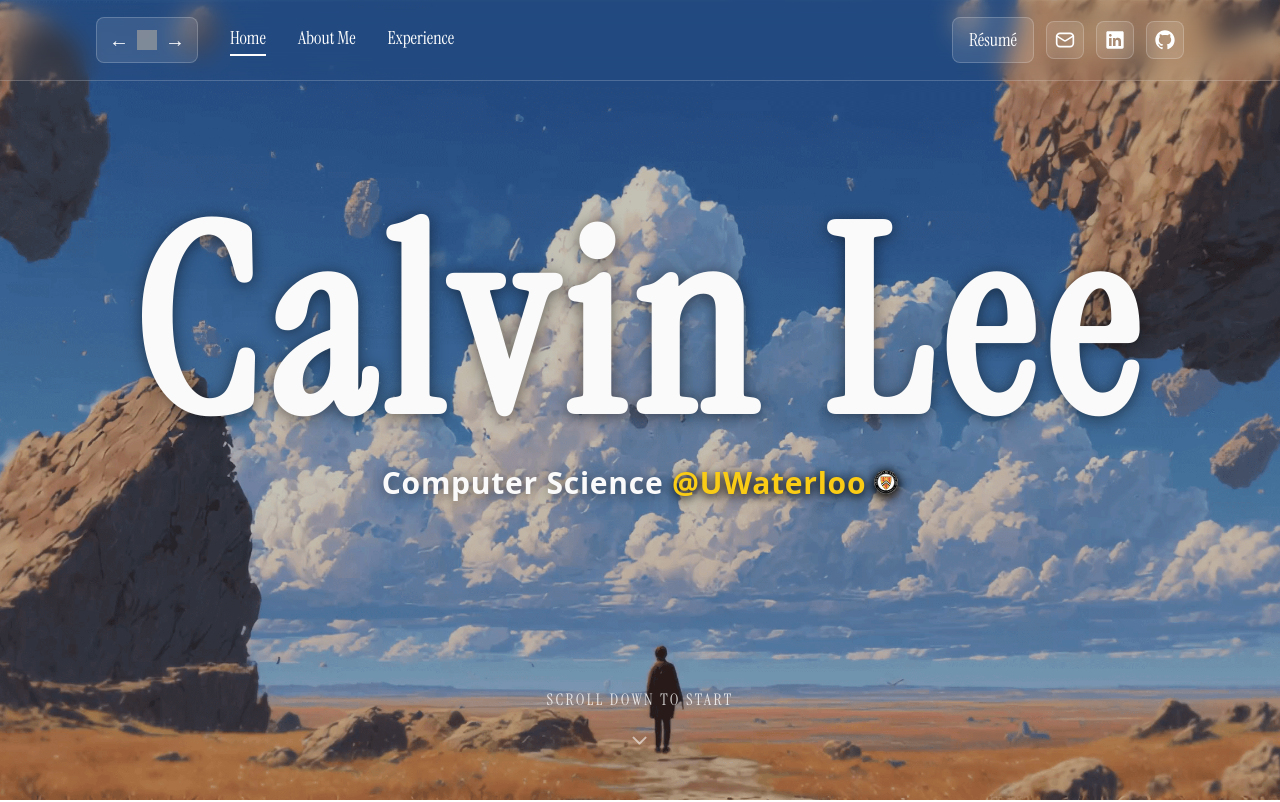
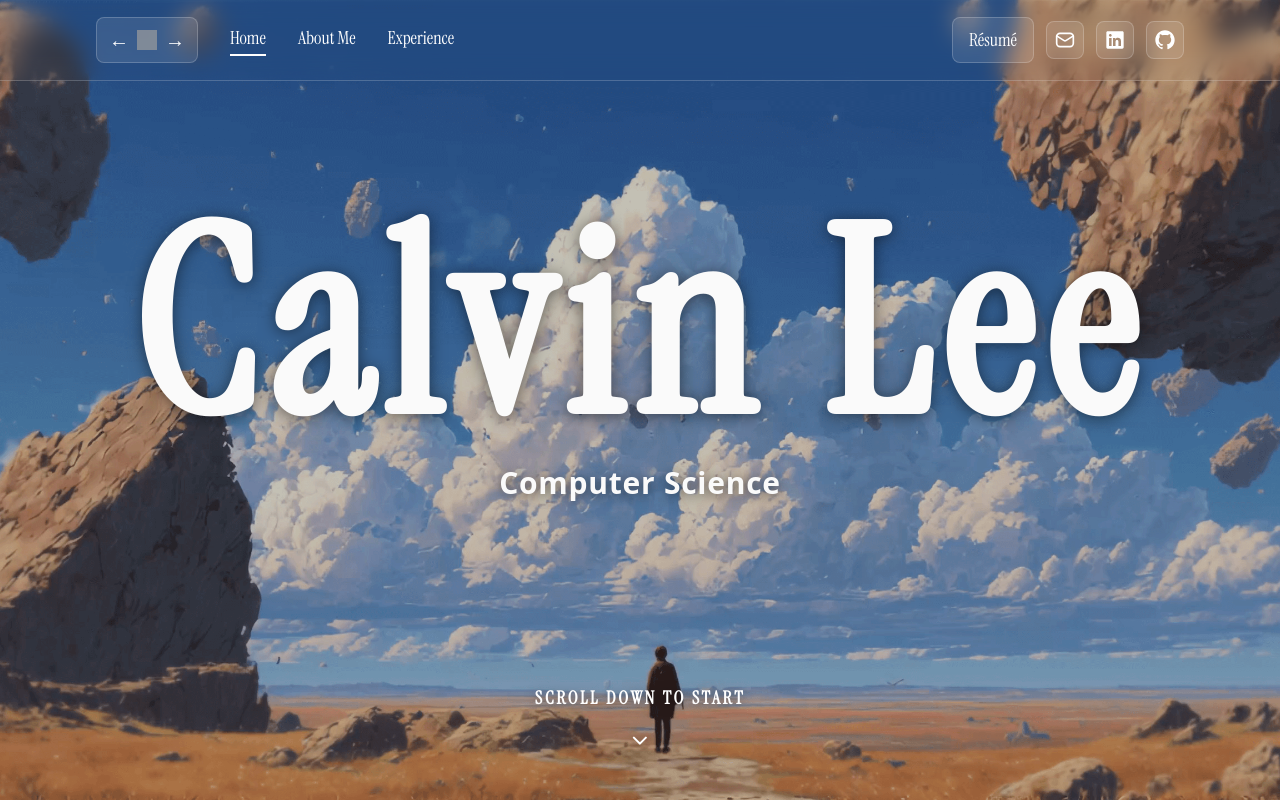
Before and after one commit to Calvinky-Lee/PersonalWebsite2, a Next.js app: page / in a window 1280 px wide. Shown: the top 802 px of the page. Built offline with nearby package versions, Linux system fonts and the light colour scheme; grey boxes are pictures that could not be loaded.

Commit message:
Remove UWaterloo link from newsletter, enhance footer styling, fix pointer events

```diff
--- a/app/page.tsx
+++ b/app/page.tsx
@@ -115,7 +115,7 @@ export default function Home() {
         animate={{ opacity: heroOpacity }}
       >
         <div
-          style={{ opacity: heroOpacity }}
+          style={{ opacity: heroOpacity, pointerEvents: 'auto' }}
           className="absolute inset-0"
         >
           <Background src="https://hebbkx1anhila5yf.public.blob.vercel-storage.com/alt-g7Cv2QzqL3k6ey3igjNYkM32d8Fld7.mp4" placeholder="/alt-placeholder.png" />
--- a/components/footer.tsx
+++ b/components/footer.tsx
@@ -15,14 +15,14 @@ export const Footer = () => {
   return (
     <motion.button
       onClick={handleScrollDown}
-      className="flex flex-col items-center gap-4 text-white/80 hover:text-white transition-colors group cursor-pointer"
+      className="flex flex-col items-center gap-4 text-white transition-colors group cursor-pointer"
       aria-label="Scroll down to start"
       initial={{ opacity: 0, y: 20 }}
       animate={{ opacity: 1, y: 0 }}
       transition={{ duration: 0.6, delay: 0.8, ease: [0.25, 0.46, 0.45, 0.94] }}
     >
       <motion.span
-        className="font-serif text-sm md:text-base font-normal tracking-[0.15em] uppercase"
+        className="font-serif text-base md:text-lg font-bold tracking-[0.15em] uppercase drop-shadow-[0_2px_6px_rgba(0,0,0,0.4)]"
         initial={{ letterSpacing: "0.15em" }}
         whileHover={{ letterSpacing: "0.2em" }}
         transition={{ duration: 0.3 }}
@@ -40,7 +40,7 @@ export const Footer = () => {
         }}
         className="flex items-center justify-center"
       >
-        <ChevronDown className="w-5 h-5 md:w-6 md:h-6 opacity-70 group-hover:opacity-100 transition-opacity" />
+        <ChevronDown className="w-5 h-5 md:w-6 md:h-6 drop-shadow-[0_2px_4px_rgba(0,0,0,0.4)]" />
       </motion.div>
     </motion.button>
   )
--- a/components/newsletter.tsx
+++ b/components/newsletter.tsx
@@ -43,15 +43,15 @@ export const Newsletter = () => {
   }, [])
 
   return (
-    <div className="flex overflow-hidden relative flex-col gap-4 justify-center items-center pt-10 w-full h-full short:lg:pt-10 pb-footer-safe-area 2xl:pt-footer-safe-area px-sides short:lg:gap-4 lg:gap-8">
-      <div className="flex flex-col items-center gap-2">
+    <div className="flex overflow-hidden relative flex-col gap-4 justify-center items-center pt-10 w-full h-full short:lg:pt-10 pb-footer-safe-area 2xl:pt-footer-safe-area px-sides short:lg:gap-4 lg:gap-8" style={{ pointerEvents: 'auto' }}>
+      <div className="flex flex-col items-center gap-2" style={{ pointerEvents: 'auto' }}>
         <motion.div layout="position" transition={{ duration: DURATION, ease: EASE_OUT }}>
           <h1 className="font-serif text-[9rem] font-black tracking-wider short:lg:text-[12rem] sm:text-[12rem] lg:text-[16rem] text-foreground drop-shadow-[0_2px_8px_rgba(0,0,0,0.5)] leading-none">
             Calvin Lee
           </h1>
         </motion.div>
 
-        <motion.p
+        <motion.div
           initial={isInitialRender.current ? false : { opacity: 0 }}
           animate={{ opacity: 1 }}
           exit={{
@@ -64,22 +64,10 @@ export const Newsletter = () => {
             delay: DELAY,
           }}
           className="text-xl short:lg:text-2xl sm:text-2xl lg:text-3xl !leading-[1.3] font-semibold text-center text-foreground text-pretty tracking-wide drop-shadow-[0_2px_6px_rgba(0,0,0,0.5)]"
+          style={{ pointerEvents: 'auto' }}
         >
-          Computer Science{" "}
-          <a
-            href="https://uwaterloo.ca/future-students/programs/computer-science"
-            target="_blank"
-            rel="noopener noreferrer"
-            className="inline-flex items-center gap-2 text-yellow-400 hover:text-yellow-300 transition-colors drop-shadow-[0_2px_4px_rgba(0,0,0,0.6)]"
-          >
-            @UWaterloo
-            <img
-              src="/uwaterloo-seal.svg"
-              alt="UWaterloo"
-              className="inline-block w-5 h-5 lg:w-6 lg:h-6 drop-shadow-[0_2px_4px_rgba(0,0,0,0.4)]"
-            />
-          </a>
-        </motion.p>
+          Computer Science
+        </motion.div>
       </div>
 
       <div className="flex flex-col items-center min-h-0 shrink">
```
